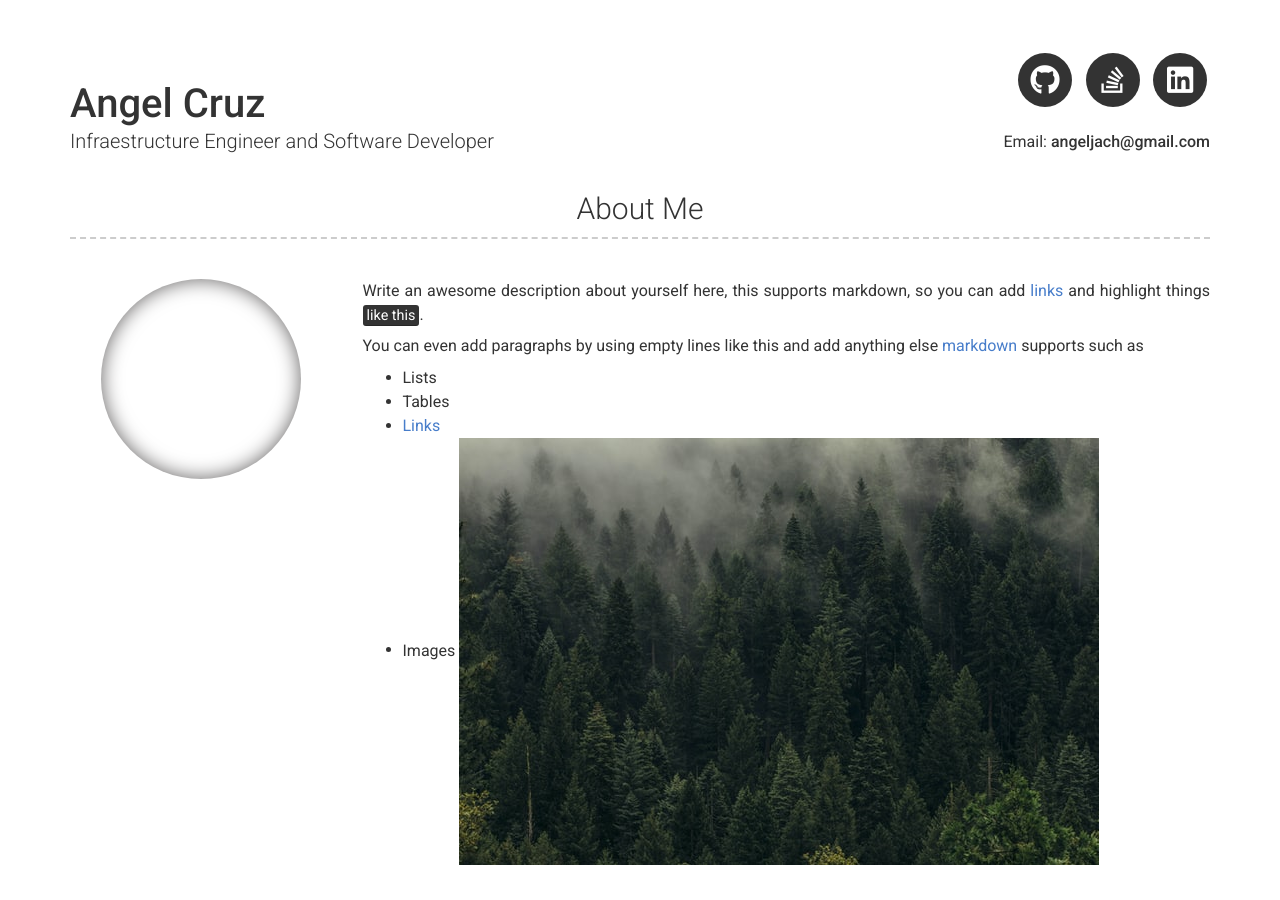
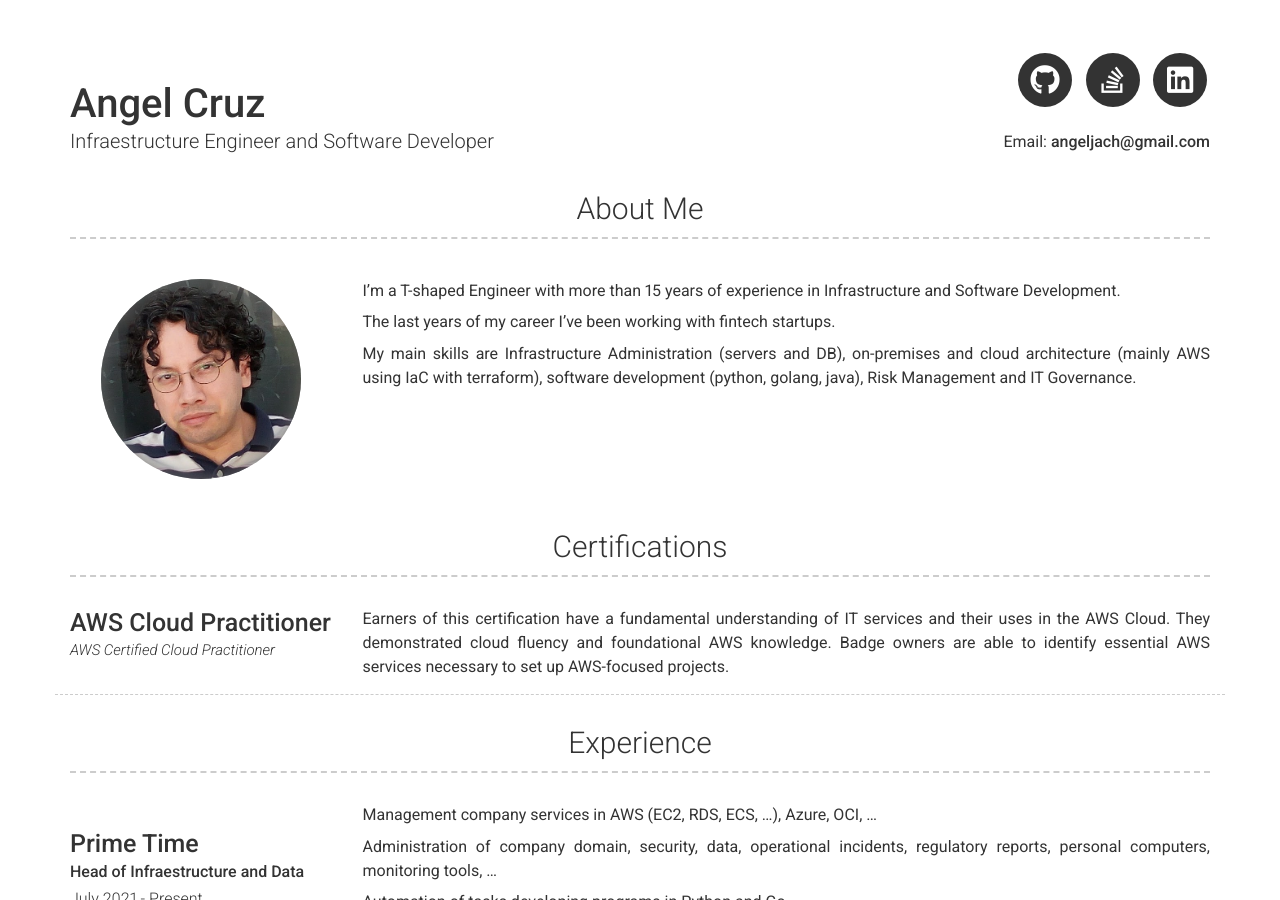
Before and after one commit to angeljach/angeljach.github.io, a Jekyll site: the page built from index.md, in a window 1280 px wide and 900 px high. Built offline with Jekyll 4.4.1, drawn with Linux system fonts in a browser that asks for light colours; nearby versions of some CDN libraries.

Commit message:
feat: about me and image

```diff
--- a/_config.yml
+++ b/_config.yml
@@ -49,15 +49,22 @@ linkedin_username: angelch
 
 # About Section
 # about_title: About Me (Use this to override about section title)
-about_profile_image: Directory of profile image (eg. images/profile.jpg)
-about_content: | # this will include new lines to allow paragraphs
-  Write an awesome description about yourself here, this supports markdown, so you can add [links](http://foobar.com) and highlight things <mark>like this</mark>.
+about_profile_image: images/jach.jpg
+# about_content: | # this will include new lines to allow paragraphs
+#   Write an awesome description about yourself here, this supports markdown, so you can add [links](http://foobar.com) and highlight things <mark>like this</mark>.
 
-  You can even add paragraphs by using empty lines like this and add anything else [markdown](https://www.markdownguide.org/getting-started#what-is-markdown) supports such as
-    - Lists
-    - Tables
-    - <a href="google.com">Links</a>
-    - Images ![alt text](/images/landscape-trees.jpg "Trees")
+#   You can even add paragraphs by using empty lines like this and add anything else [markdown](https://www.markdownguide.org/getting-started#what-is-markdown) supports such as
+#     - Lists
+#     - Tables
+#     - <a href="google.com">Links</a>
+#     - Images ![alt text](/images/landscape-trees.jpg "Trees")
+about_content: |
+  I'm a T-shaped Engineer with more than 15 years of experience in Infrastructure and Software Development.
+
+  The last years of my career I've been working with fintech startups.
+
+  My main skills are Infrastructure Administration (servers and DB), on-premises and cloud architecture
+  (mainly AWS using IaC with terraform), software development (python, golang, java), Risk Management and IT Governance.
 
 content:
   # - title: Projects # Title for the section
```
Also changed, not shown: images/jach.jpg (added).
